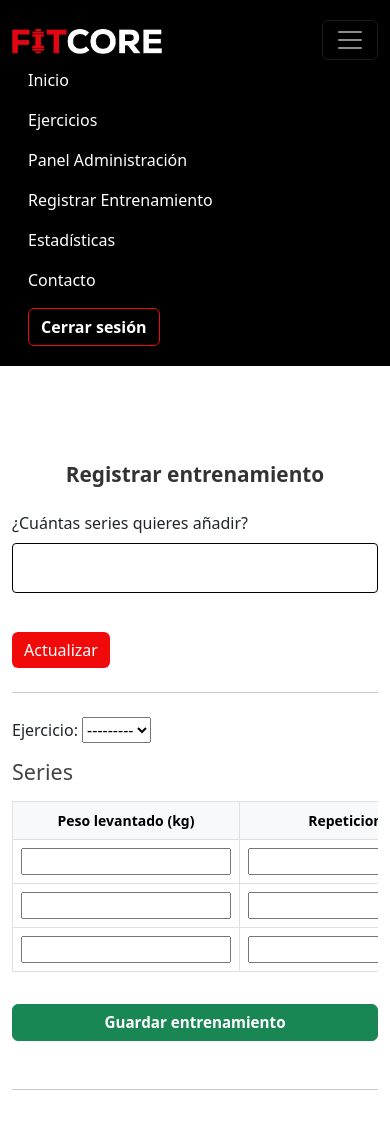
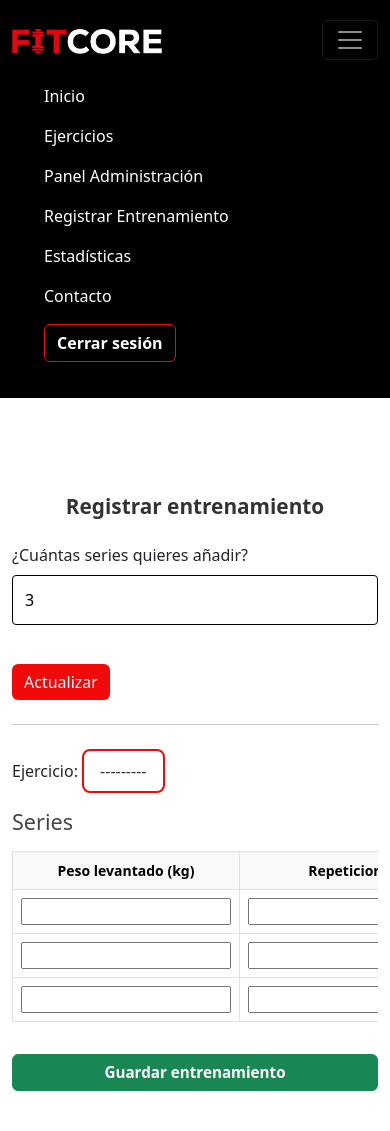
Before and after one commit to jordiruiz21/ProyectoDjango, a Django app: page /entrenamientos/progreso/ in a window 390 px wide, after a click that opens the changed part. Shown: the top 1131 px of the page. Run offline with Django 4.2, Linux system fonts and the light colour scheme; the visitor is signed in with stand-in values (Sample User, id 1); data that the repository does not hold is empty.

Commit message:
cambios esteticos varios 4

```diff
--- a/proyectoDjango/static/css/styles.css
+++ b/proyectoDjango/static/css/styles.css
@@ -24,7 +24,9 @@
 /* Aplica siempre en móviles (donde colapsa) */
 @media (max-width: 991.98px) {
   .navbar-collapse {
-    background-color: rgba(0, 0, 0, 0.9); /* fondo oscuro translúcido */
+    background-color: rgba(0, 0, 0, 0.6);
+    padding: 1rem;
+    border-radius: 0 0 10px 10px;
   }
 }
 
@@ -379,7 +381,28 @@
     font-size: 0.95rem;
   }
 }
+#id_ejercicio {
+    padding: 0.5rem 1rem;
+    font-size: 1rem;
+    border: 2px solid #f00a0a;
+    color: #f00a0a;
+    border-radius: 8px;
+    background-color: #fff;
+    color: #333;
+    transition: all 0.2s ease;
+    appearance: none; /* Elimina estilos por defecto del navegador */
+    cursor: pointer;
+}
 
+#id_ejercicio:hover {
+    color: #f00a0a;
+
+}
+
+#id_ejercicio:focus {
+    outline: none;
+    box-shadow: 0 0 0 3px rgba(255, 17, 0, 0.3);
+}
 /* Estadísticas */
 .estadisticas-container {
     display: flex;
@@ -401,6 +424,18 @@
 .switch-btn.active {
     background-color: #f00a0a;
     color: white;
+}
+.grafico-container {
+  position: relative;
+  width: 100%;
+  max-width: 600px; /* Opcional: evita que sea enorme en desktop */
+  margin: 0 auto;
+}
+
+#grafico-container canvas,
+#miGrafico {
+  width: 100% !important;
+  height: auto !important;
 }
 
 .graficos{
--- a/proyectoDjango/static/js/estadisticas.js
+++ b/proyectoDjango/static/js/estadisticas.js
@@ -63,6 +63,7 @@ const datos = JSON.parse(document.getElementById('datos-entrenamiento').textCont
             },
             options: {
                 responsive: true,
+                maintainAspectRatio: false,
                 plugins: {
                     title: {
                         display: true,
--- a/proyectoDjango/templates/common/staff/staff_header.html
+++ b/proyectoDjango/templates/common/staff/staff_header.html
@@ -66,10 +66,14 @@
 .btn-outline-primary:hover{
   color: white;
   background-color: #f00a0a;
+  border-color: #f00a0a;
+
 }
 .btn-outline-primary:active{
   color: white;
   background-color: #f00a0a;
+  border-color: #f00a0a;
+
 }
 </style>
 
--- a/proyectoDjango/templates/entrenamientos/registrar_entrenamiento.html
+++ b/proyectoDjango/templates/entrenamientos/registrar_entrenamiento.html
@@ -6,6 +6,7 @@
         border: 1px solid black ;
         border-radius: 4px ;
         box-shadow: none ;
+        color: black;
     }
 </style>
 <div class="container mt-5">
```
